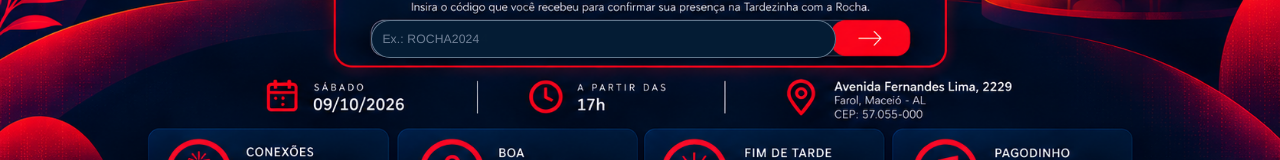
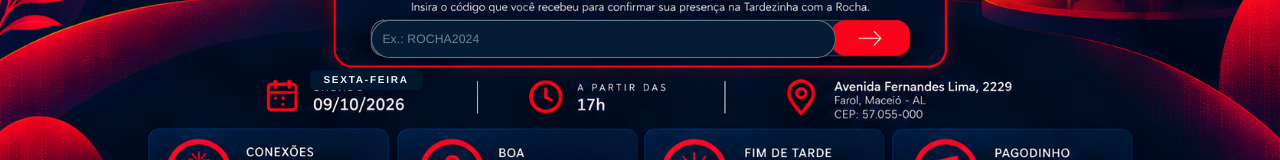
Before and after one commit to diegotbyrro-ui/conviterocha, a Next.js app: page / in a window 1280 px wide. Shown: the part 403-563 px from the top of the page. Built offline with nearby package versions, Linux system fonts and the light colour scheme.

Commit message:
fix: corrige dia da semana para sexta-feira

```diff
--- a/app/page.tsx
+++ b/app/page.tsx
@@ -12,6 +12,7 @@ export default function HomePage() {
         <div className="formOverlay formOverlayMobile">
           <InviteRegistrationForm variant="mobile" />
         </div>
+        <div className="weekdayPatch weekdayPatchMobile">SEXTA-FEIRA</div>
       </section>
 
       <section className="artboard artboardDesktop" aria-label="Tardezinha com a Rocha - desktop">
@@ -23,6 +24,7 @@ export default function HomePage() {
         <div className="formOverlay formOverlayDesktop">
           <InviteRegistrationForm variant="desktop" />
         </div>
+        <div className="weekdayPatch weekdayPatchDesktop">SEXTA-FEIRA</div>
       </section>
     </main>
   );
--- a/app/tardezinha.css
+++ b/app/tardezinha.css
@@ -247,3 +247,37 @@ html,body{
   .registrationHead strong{font-size:22px}
   .registrationSuccess h3{font-size:26px}
 }
+
+/* V12_WEEKDAY_FIX_START */
+.weekdayPatch{
+  position:absolute;
+  z-index:20;
+  display:flex;
+  align-items:center;
+  justify-content:center;
+  white-space:nowrap;
+  font-family:"Helvetica Neue", Arial, sans-serif;
+  font-weight:700;
+  letter-spacing:.18em;
+  text-transform:uppercase;
+  color:#eef4fb;
+  background:#00182f;
+  border-radius:6px;
+}
+
+.weekdayPatchMobile{
+  left:38.1%;
+  top:54.05%;
+  width:12.7%;
+  height:1.65%;
+  font-size:clamp(7px, 0.95vw, 11px);
+}
+
+.weekdayPatchDesktop{
+  left:24.18%;
+  top:65.64%;
+  width:8.85%;
+  height:2.8%;
+  font-size:clamp(9px, 0.78vw, 13px);
+}
+/* V12_WEEKDAY_FIX_END */
```
